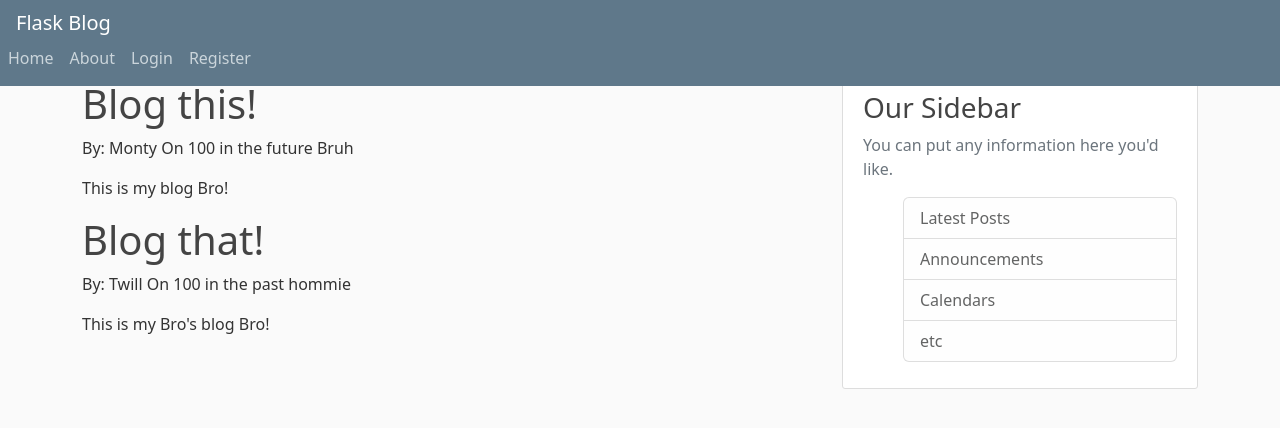
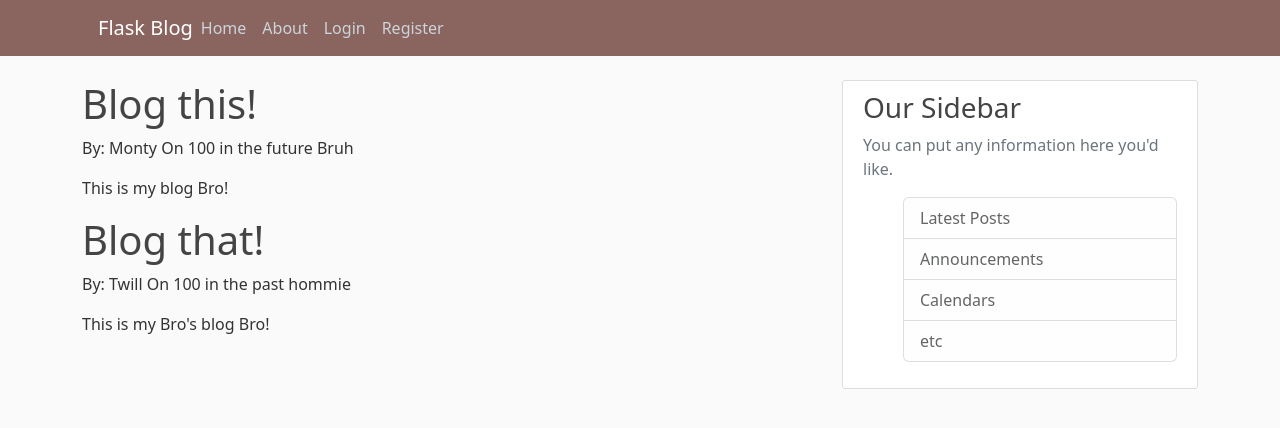
Before and after one commit to MontyWilliams/Flask-Blog, a Flask app: page / in a window 1280 px wide. Shown: the top 428 px of the page. Run offline with Flask 2, Linux system fonts and the light colour scheme.

```diff
--- a/flask_blog.py
+++ b/flask_blog.py
@@ -28,4 +28,4 @@ def about():
     return render_template('about.html', title='About')
 
 if __name__ == '__main__':
-    app.run(debug=True)
+    app.run(debug=False)
--- a/static/main.css
+++ b/static/main.css
@@ -9,7 +9,7 @@ body {
   }
 
   .bg-steel {
-    background-color: #5f788a;
+    background-color: #8a645f;
   }
 
   .site-header .navbar-nav .nav-link {
--- a/templates/layout.html
+++ b/templates/layout.html
@@ -14,9 +14,10 @@
     {% endif %}
 </head>
 <body>
-    <header class="site-header">
+    <div>
+      <header class="site-header">
         <nav class="navbar navbar-expand-md navbar-dark bg-steel fixed-top">
-            <div class="/container">
+            <div class="container ">
               <a class="navbar-brand mr-4" href="/">Flask Blog</a>
               <button class="navbar-toggler" type="button" data-toggle="collapse" data-target="#navbarToggle" aria-controls="navbarToggle" aria-expanded="false" aria-label="Toggle navigation">
                 <span class="navbar-toggler-icon"></span>
@@ -56,6 +57,9 @@
         </div>
       </div>
     </main>
+    </div>
+
+
 
     <script src="https://cdn.jsdelivr.net/npm/@popperjs/core@2.11.6/dist/umd/popper.min.js" integrity="sha384-oBqDVmMz9ATKxIep9tiCxS/Z9fNfEXiDAYTujMAeBAsjFuCZSmKbSSUnQlmh/jp3" crossorigin="anonymous"></script>
     <script src="https://cdn.jsdelivr.net/npm/bootstrap@5.2.1/dist/js/bootstrap.min.js" integrity="sha384-7VPbUDkoPSGFnVtYi0QogXtr74QeVeeIs99Qfg5YCF+TidwNdjvaKZX19NZ/e6oz" crossorigin="anonymous"></script>
```
